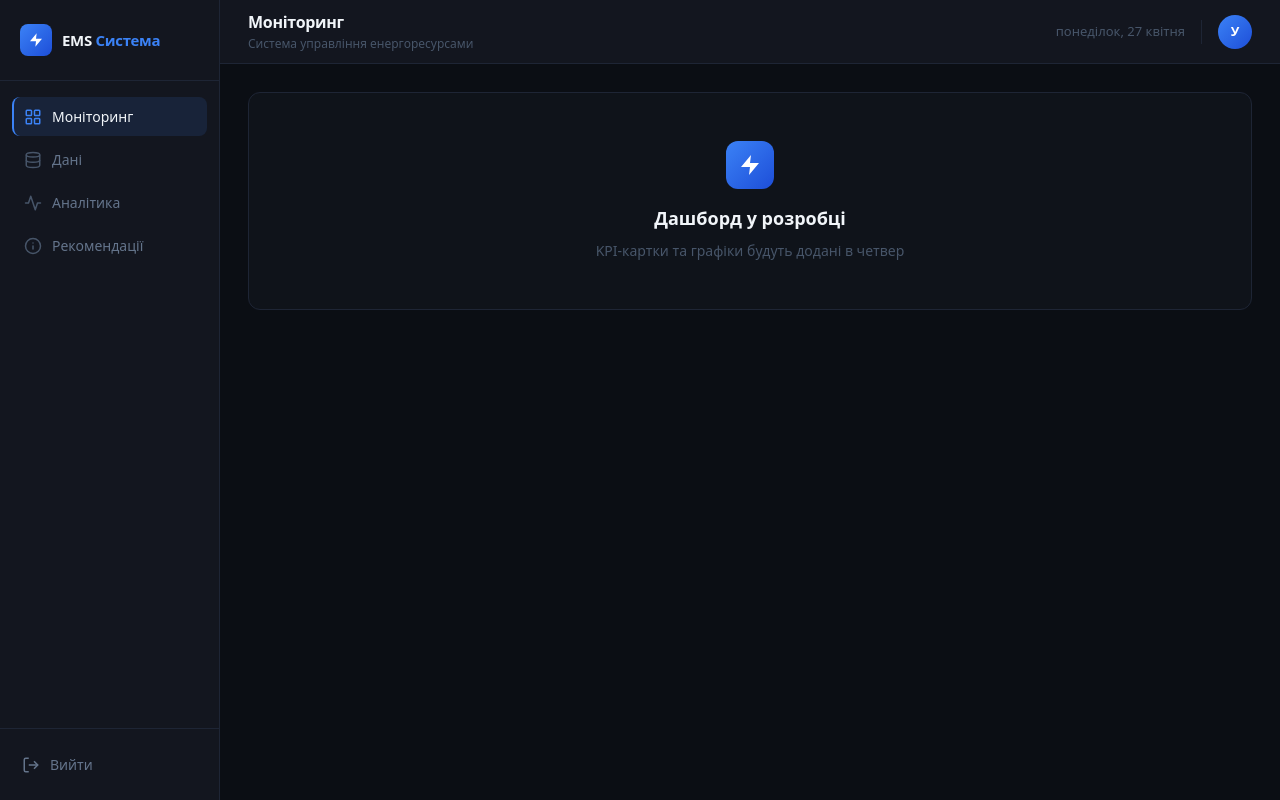
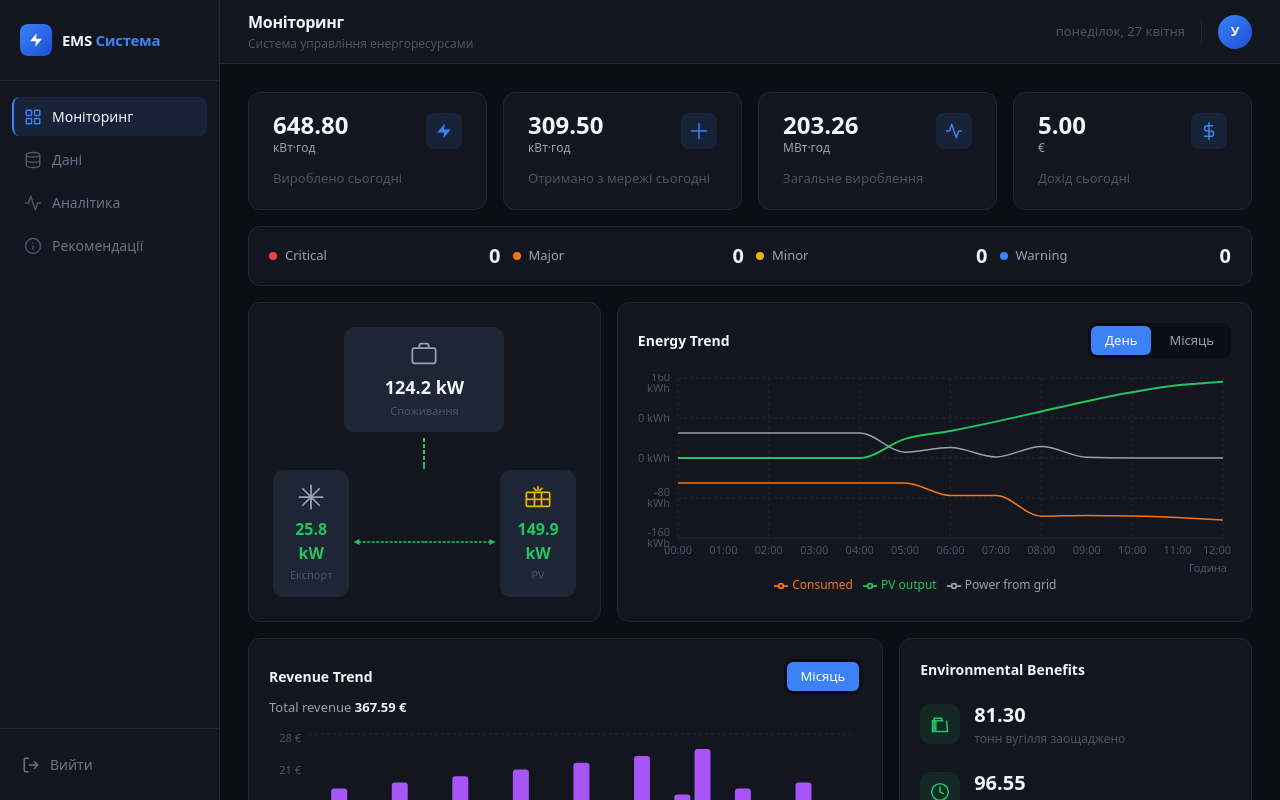
Before and after one commit to JuliaBarna/diploma, a Next.js app: page /dashboard in a window 1280 px wide. Shown: the top 800 px of the page. Built offline with nearby package versions, Linux system fonts and the light colour scheme.

Commit message:
feat: connect monitoring dashboard to dashboard page

```diff
--- a/src/app/(dashboard)/dashboard/page.tsx
+++ b/src/app/(dashboard)/dashboard/page.tsx
@@ -1,55 +1,13 @@
-import { Header } from "@/components/layout/Header";
+import { Header } from "@/components/layout/Header"
+import { MonitoringDashboard } from "@/components/monitoring/MonitoringDashboard"
 
 export default function DashboardPage() {
   return (
     <>
       <Header title="Моніторинг" subtitle="Система управління енергоресурсами" />
-
       <main className="page-main" style={{ flex: 1, padding: "28px" }}>
-        {/* Placeholder — буде замінено в четвер */}
-        <div
-          style={{
-            background: "rgba(19,22,31,0.6)",
-            border: "1px solid #1e2535",
-            borderRadius: "12px",
-            padding: "48px",
-            textAlign: "center",
-          }}
-        >
-          <div
-            style={{
-              width: "48px",
-              height: "48px",
-              borderRadius: "12px",
-              background: "linear-gradient(135deg, #3b82f6 0%, #1d4ed8 100%)",
-              display: "flex",
-              alignItems: "center",
-              justifyContent: "center",
-              margin: "0 auto 16px",
-            }}
-          >
-            <svg width="24" height="24" viewBox="0 0 24 24" fill="none">
-              <polygon
-                points="13 2 3 14 12 14 11 22 21 10 12 10 13 2"
-                fill="white"
-              />
-            </svg>
-          </div>
-          <h2
-            style={{
-              color: "#f1f5f9",
-              fontSize: "18px",
-              fontWeight: 600,
-              margin: 0,
-            }}
-          >
-            Дашборд у розробці
-          </h2>
-          <p style={{ color: "#475569", fontSize: "14px", marginTop: "8px" }}>
-            KPI-картки та графіки будуть додані в четвер
-          </p>
-        </div>
+        <MonitoringDashboard />
       </main>
     </>
-  );
+  )
 }
--- a/src/app/(dashboard)/data/page.tsx
+++ b/src/app/(dashboard)/data/page.tsx
@@ -1,12 +1,12 @@
 import { Header } from "@/components/layout/Header"
-import { DataTable } from "@/components/data/DataTable"
+import { InverterTable } from "@/components/data/InverterTable"
 
 export default function DataPage() {
   return (
     <>
-      <Header title="Таблиця даних" subtitle="Управління записами споживання електроенергії" />
+      <Header title="Дані інвертора" subtitle="Погодинна статистика PV-системи" />
       <main className="page-main" style={{ flex: 1, padding: "28px" }}>
-        <DataTable />
+        <InverterTable />
       </main>
     </>
   )
```
